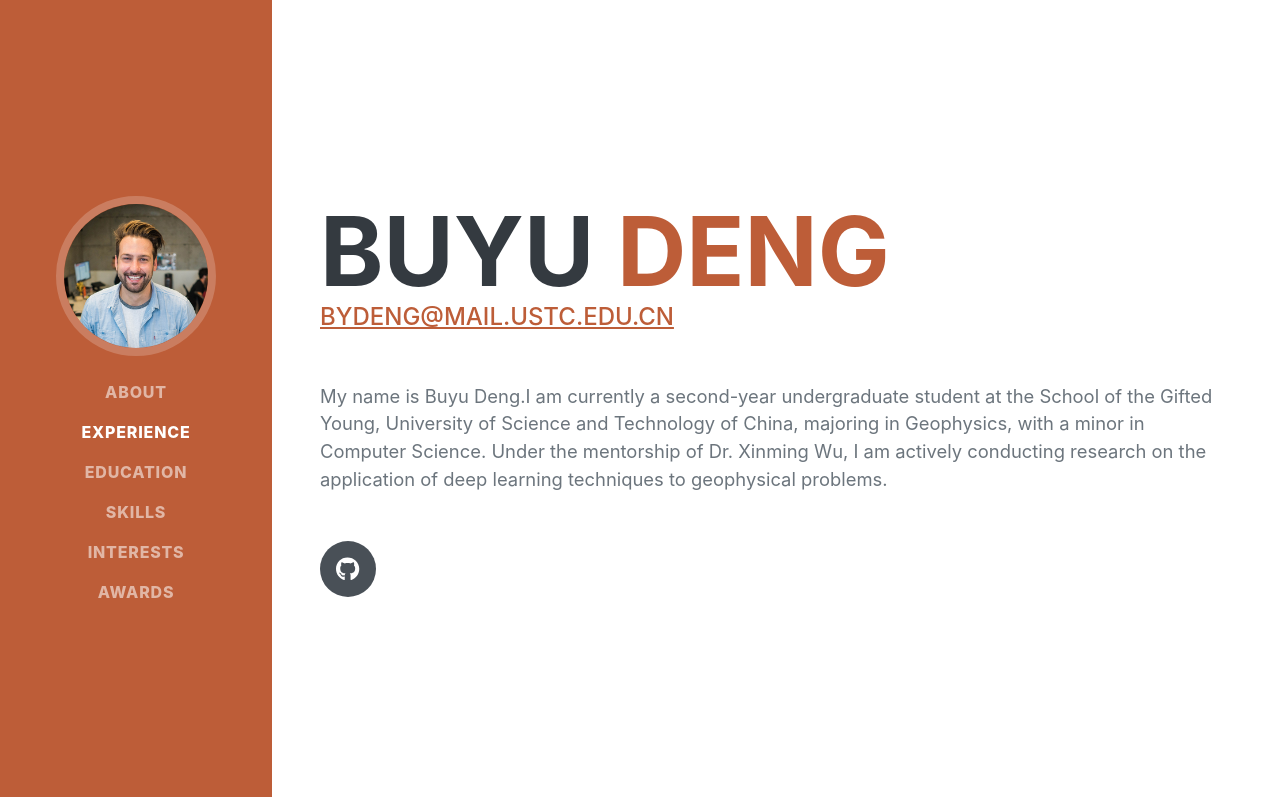
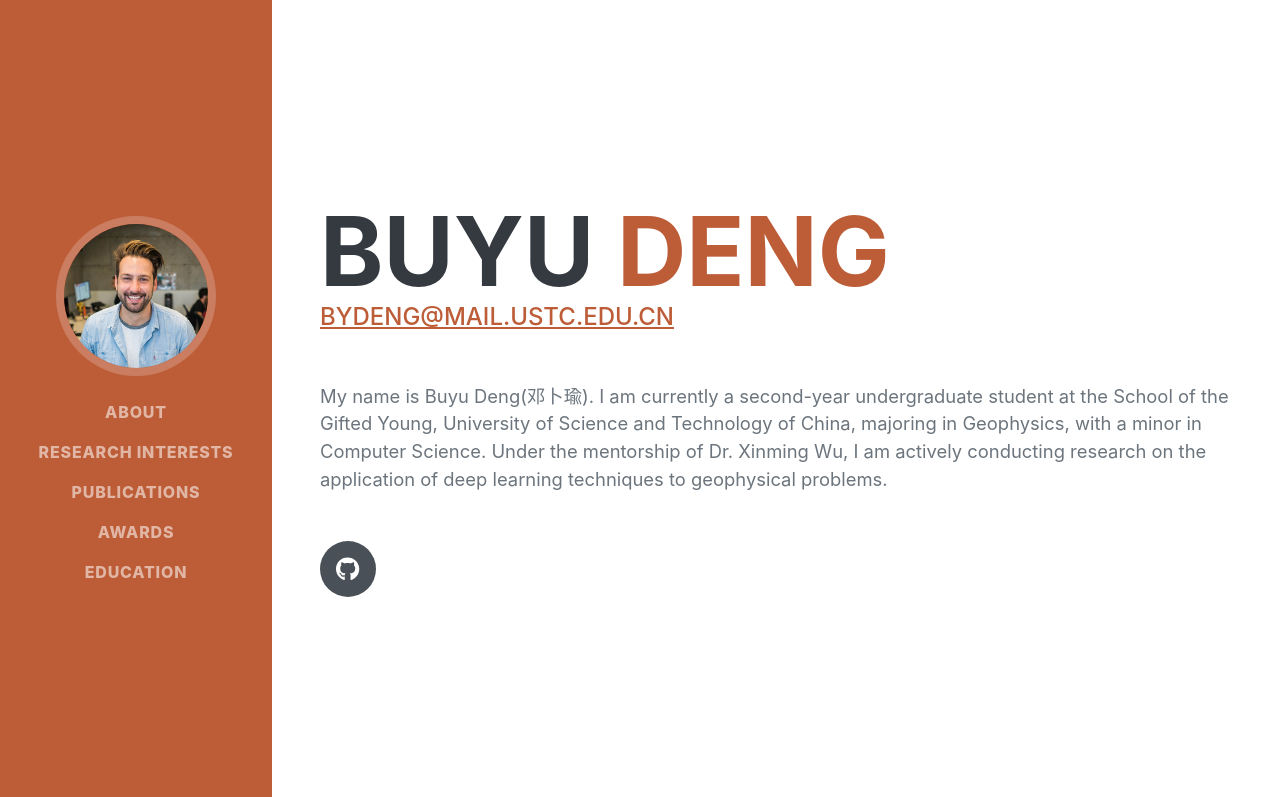
Before and after one commit to BuyuDeng/buyudeng.github.io, a plain HTML site: page index.html in a window 1280 px wide. Shown: the top 797 px of the page. Drawn offline with nearby package versions, Linux system fonts and the light colour scheme; a web font is replaced by a local one.

Commit message:
Update index.html

```diff
--- a/index.html
+++ b/index.html
@@ -26,11 +26,10 @@
             <div class="collapse navbar-collapse" id="navbarResponsive">
                 <ul class="navbar-nav">
                     <li class="nav-item"><a class="nav-link js-scroll-trigger" href="#about">About</a></li>
-                    <li class="nav-item"><a class="nav-link js-scroll-trigger" href="#experience">Experience</a></li>
+                    <li class="nav-item"><a class="nav-link js-scroll-trigger" href="#research interests">Research Interests</a></li>
+                    <li class="nav-item"><a class="nav-link js-scroll-trigger" href="#publications">Publications</a></li>
+                    <li class="nav-item"><a class="nav-link js-scroll-trigger" href="#awards">Awards</a></li>
                     <li class="nav-item"><a class="nav-link js-scroll-trigger" href="#education">Education</a></li>
-                    <li class="nav-item"><a class="nav-link js-scroll-trigger" href="#skills">Skills</a></li>
-                    <li class="nav-item"><a class="nav-link js-scroll-trigger" href="#interests">Interests</a></li>
-                    <li class="nav-item"><a class="nav-link js-scroll-trigger" href="#awards">Awards</a></li>
                 </ul>
             </div>
         </nav>
@@ -46,7 +45,9 @@
                     <div class="subheading mb-5">
                         <a href="mailto:bydeng@mail.ustc.edu.cn">bydeng@mail.ustc.edu.cn</a>
                     </div>
-                    <p class="lead mb-5">My name is Buyu Deng.I am currently a second-year undergraduate student at the School of the Gifted Young, University of Science and Technology of China, majoring in Geophysics, with a minor in Computer Science. Under the mentorship of Dr. Xinming Wu, I am actively conducting research on the application of deep learning techniques to geophysical problems.</p>
+                    <p class="lead mb-5">My name is Buyu Deng(邓卜瑜).
+                    I am currently a second-year undergraduate student at the School of the Gifted Young, University of Science and Technology of China, majoring in Geophysics, with a minor in Computer Science.
+                    Under the mentorship of Dr. Xinming Wu, I am actively conducting research on the application of deep learning techniques to geophysical problems.</p>
                     <div class="social-icons">
                         <a class="social-icon" href="https://github.com/BuyuDeng"><i class="fab fa-github"></i></a>
                     </div>
@@ -62,7 +63,6 @@
                             <h3 class="mb-0">Deep Learning for Geophysical Problems</h3>
                             <p>My research interests lie at the intersection of deep learning and geophysics, with a focus on applying machine learning techniques to address complex challenges in geophysical data analysis. </p>
                         </div>
-                        <div class="flex-shrink-0"><span class="text-primary">March 2013 - Present</span></div>
                     </div>
                 </div>
             </section>
```
